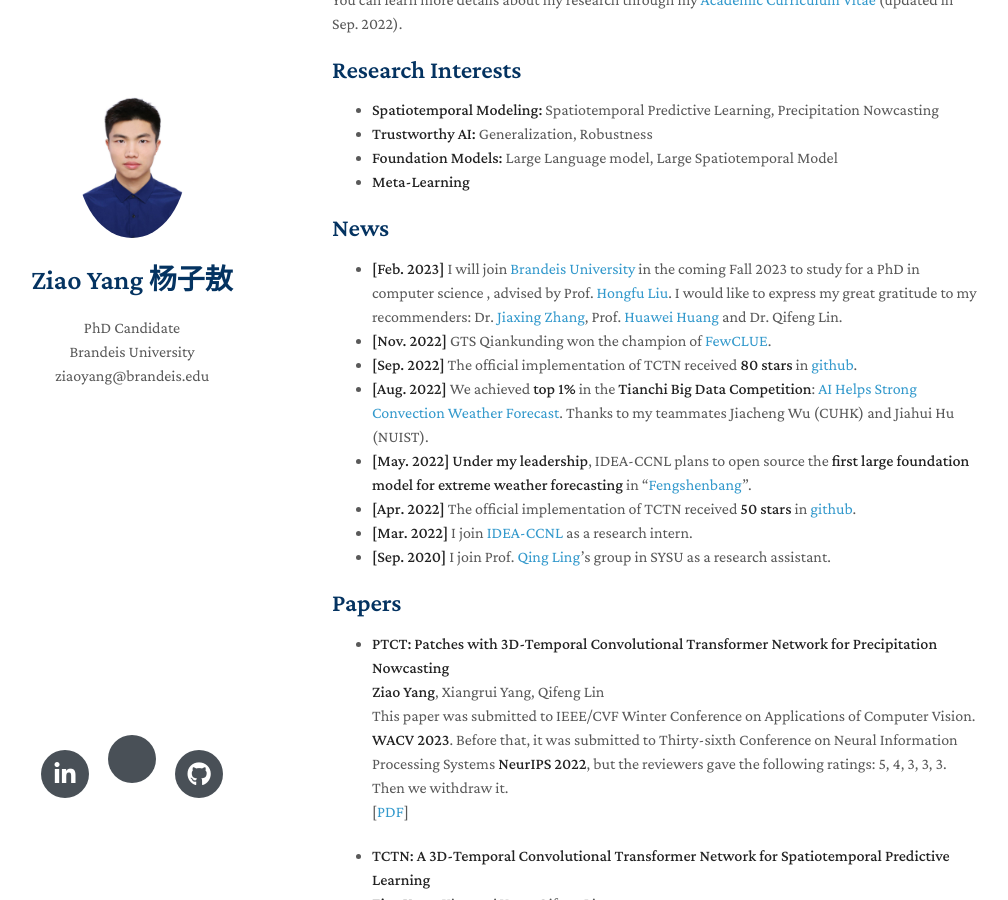
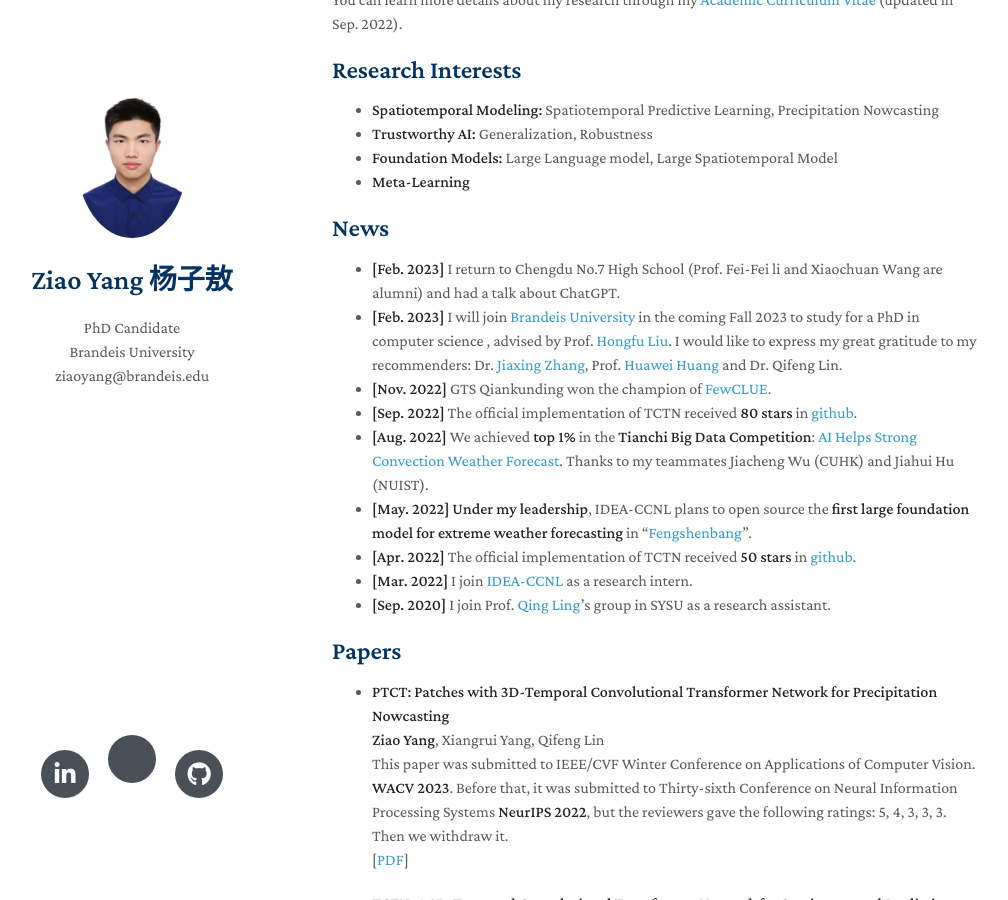
Before and after one commit to yangziao56/homepage, a Jekyll site: the page built from index.md, in a window 1280 px wide and 900 px high, scrolled down 329 px. Shown: the whole window, without its empty margins (138-1146 px from the left). Built offline with Jekyll 4.4.1, drawn with Linux system fonts in a browser that asks for light colours; nearby versions of some CDN libraries; a style sheet for code colours, icons or effects is not loaded; our own code applies the rules of GitHub Pages for plain Markdown files.

Commit message:
Update index.md
Signed-off-by: Ziao Yang <70676524+yangziao56@users.noreply.github.com>

```diff
--- a/index.md
+++ b/index.md
@@ -18,6 +18,7 @@
 - **Meta-Learning**
 
 ## News
+- **[Feb. 2023]** I return to Chengdu No.7 High School (Prof. Fei-Fei li and Xiaochuan Wang are alumni) and had a talk about ChatGPT.
 - **[Feb. 2023]** I will join [Brandeis University](https://www.brandeis.edu) in the coming Fall 2023 to study for a PhD in computer science , advised by Prof. [Hongfu Liu](https://hongfuliu.com). I would like to express my great gratitude to my recommenders: Dr. [Jiaxing Zhang](https://www.idea.edu.cn/research/ccnl.html), Prof. [Huawei Huang](http://xintelligence.pro) and Dr. Qifeng Lin.
 - **[Nov. 2022]** GTS Qiankunding won the champion of [FewCLUE](https://www.cluebenchmarks.com/fewclue.html).
 - **[Sep. 2022]** The official implementation of TCTN received **80 stars** in [github](https://github.com/yangziao56/TCTN-pytorch).
```
